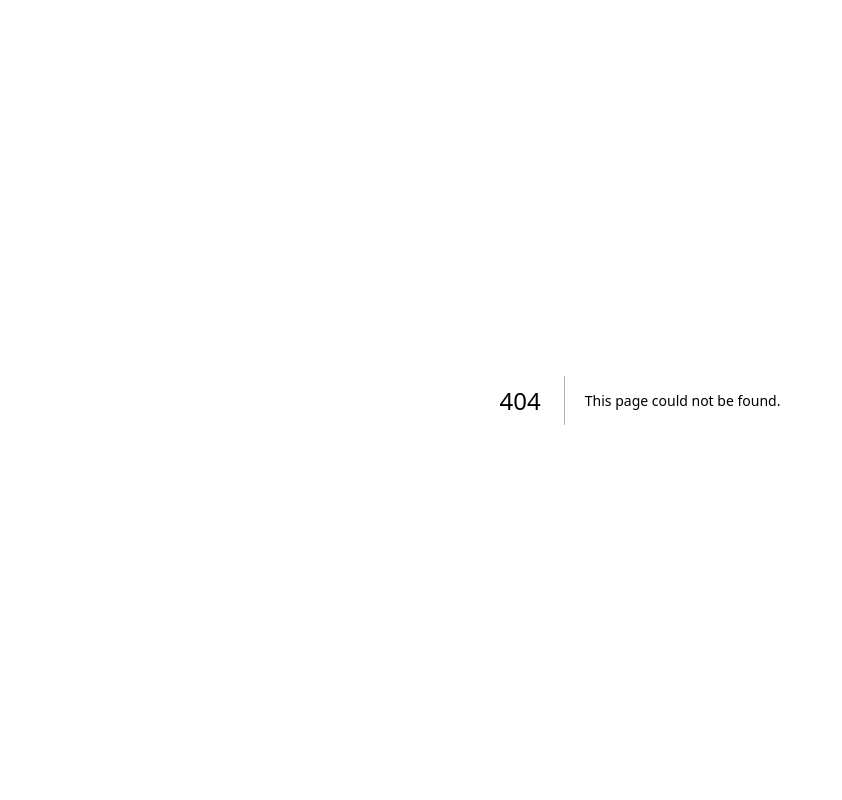
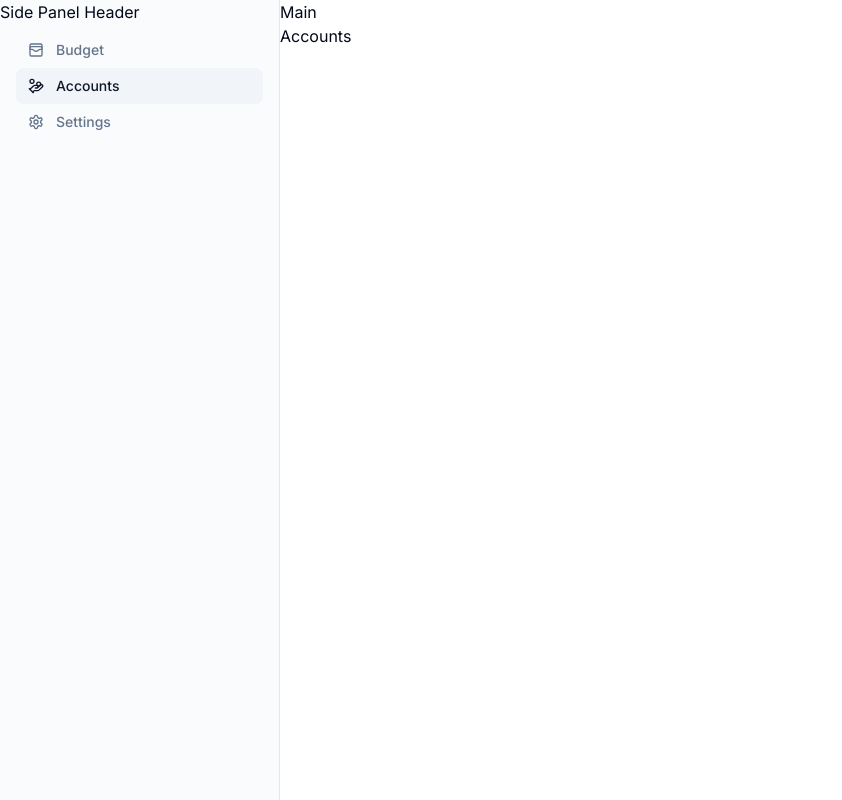
Before and after one commit to AntoineTA/WalletWrap, a Next.js app: page /accounts in a window 1280 px wide. Before the commit this address had no page. Shown: the whole page, without its empty margins (0-842 px from the left). Built offline with nearby package versions, Linux system fonts and the light colour scheme.

Commit message:
main routes

```diff
--- /dev/null
+++ b/app/(main)/accounts/page.tsx
@@ -0,0 +1,6 @@
+const Accounts = () => {
+  return (
+    <div>Accounts</div>
+  )
+}
+export default Accounts
--- /dev/null
+++ b/app/(main)/settings/page.tsx
@@ -0,0 +1,6 @@
+const Settings = () => {
+  return (
+    <div>Settings</div>
+  )
+}
+export default Settings
--- a/components/Navigation.tsx
+++ b/components/Navigation.tsx
@@ -7,7 +7,7 @@ import { cn } from "@/lib/utils"
 
 const navLinks = [
   { href: "/budget", label: "Budget", icon: WalletCards },
-  { href: "/account", label: "Accounts", icon: HandCoins },
+  { href: "/accounts", label: "Accounts", icon: HandCoins },
   { href: "/settings", label: "Settings", icon: Settings },
 ]
 
```
Also changed, not shown: app/(main)/budget/LogoutButton.tsx (renamed from app/budget/LogoutButton.tsx), app/(main)/budget/actions.ts (renamed from app/budget/actions.ts), app/(main)/budget/page.tsx (renamed from app/budget/page.tsx), app/(main)/layout.tsx (renamed from app/budget/layout.tsx).
